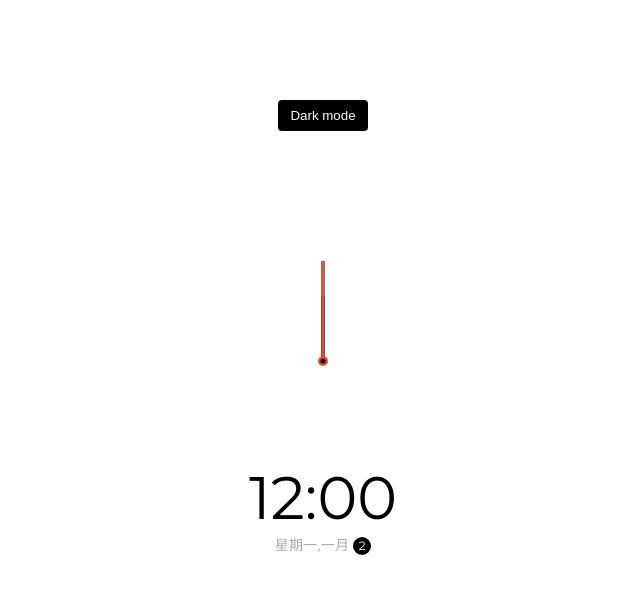
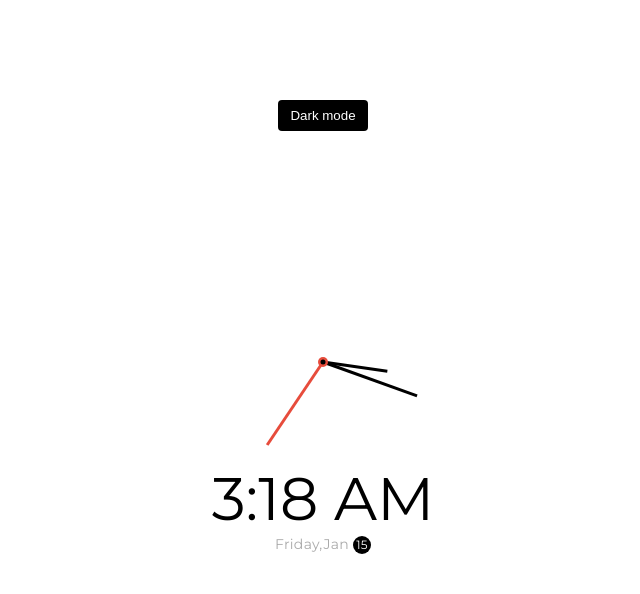
Before and after one commit to zheng980423/webapp50, a plain HTML site: page project19-themeclock/index.html in a window 1280 px wide. Shown: the whole page, without its empty margins (317-957 px from the left). Drawn offline with Linux system fonts and the light colour scheme.

Commit message:
完成theme clock

```diff
--- a/project19-themeclock/index.html
+++ b/project19-themeclock/index.html
@@ -15,11 +15,8 @@
         <div class="needle second"></div>
         <div class="center-point"></div>
       </div>
-      <div class="time">12:00</div>
-      <div class="date">
-        星期一,一月
-        <span class="circle">2</span>
-      </div>
+      <div class="time"></div>
+      <div class="date"></div>
     </div>
     <script src="script.js"></script>
   </body>
--- a/project19-themeclock/script.js
+++ b/project19-themeclock/script.js
@@ -4,8 +4,67 @@ const secondEl = document.querySelector('.second');
 const timeEl = document.querySelector('.time');
 const dateEl = document.querySelector('.date');
 const toggle = document.querySelector('.toggle');
-const html = document.html;
-console.log(html);
-toggle.addEventListener('click', () => {
-  html.classList.toggle('dark');
+
+const days = [
+  'Sunday',
+  'Monday',
+  'Tuesday',
+  'Wednesday',
+  'Thursday',
+  'Friday',
+  'Saturday',
+];
+const months = [
+  'Jan',
+  'Feb',
+  'Mar',
+  'Apr',
+  'May',
+  'Jun',
+  'Jul',
+  'Aug',
+  'Sep',
+  'Oct',
+  'Nov',
+  'Dec',
+];
+
+toggle.addEventListener('click', e => {
+  const html = document.querySelector('html');
+  if (html.classList.contains('dark')) {
+    html.classList.remove('dark');
+    e.target.innerHTML = 'Dark mode';
+  } else {
+    html.classList.add('dark');
+    e.target.innerHTML = 'Light mode';
+  }
 });
+function setTime() {
+  const time = new Date();
+  const month = time.getMonth();
+  const day = time.getDay();
+  const date = time.getDate();
+  const hours = time.getHours();
+  const hourForClock = hours % 12;
+  const minutes = time.getMinutes();
+  const seconds = time.getSeconds();
+  const ampm = hours >= 12 ? 'PM' : 'AM';
+  hourEl.style.transform = `translate(-50%, -100%) rotate(
+    ${scale(hourForClock, 0, 11, 0, 360)}deg)`;
+  minuteEl.style.transform = `translate(-50%, -100%) rotate(
+      ${scale(minutes, 0, 59, 0, 360)}deg)`;
+  secondEl.style.transform = `translate(-50%, -100%) rotate(
+        ${scale(seconds, 0, 59, 0, 360)}deg)`;
+
+  timeEl.innerHTML = `${hourForClock}:${
+    minutes < 10 ? `0${minutes}` : minutes
+  } ${ampm}`;
+  dateEl.innerHTML = `${days[day]},${months[month]} <span class='circle'>${date}
+  </span>`;
+}
+
+const scale = (num, in_min, in_max, out_min, out_max) => {
+  return ((num - in_min) * (out_max - out_min)) / (in_max - in_min) + out_min;
+};
+setTime();
+setInterval(setTime, 100);
--- a/project19-themeclock/style.css
+++ b/project19-themeclock/style.css
@@ -59,6 +59,7 @@ body {
   height: 65px;
   width: 3px;
   transform-origin: bottom center;
+  transition: all 0.5s ease-in;
 }
 .needle.hour {
   transform: translate(-50%, -100%) rotate(0deg);
```
